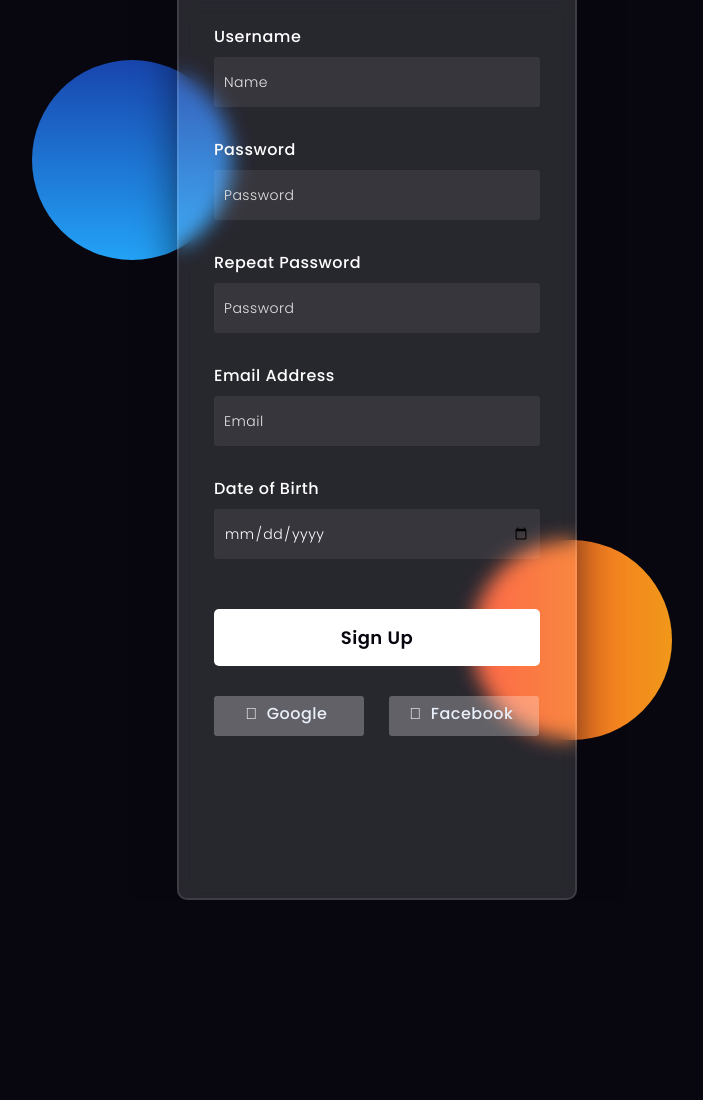
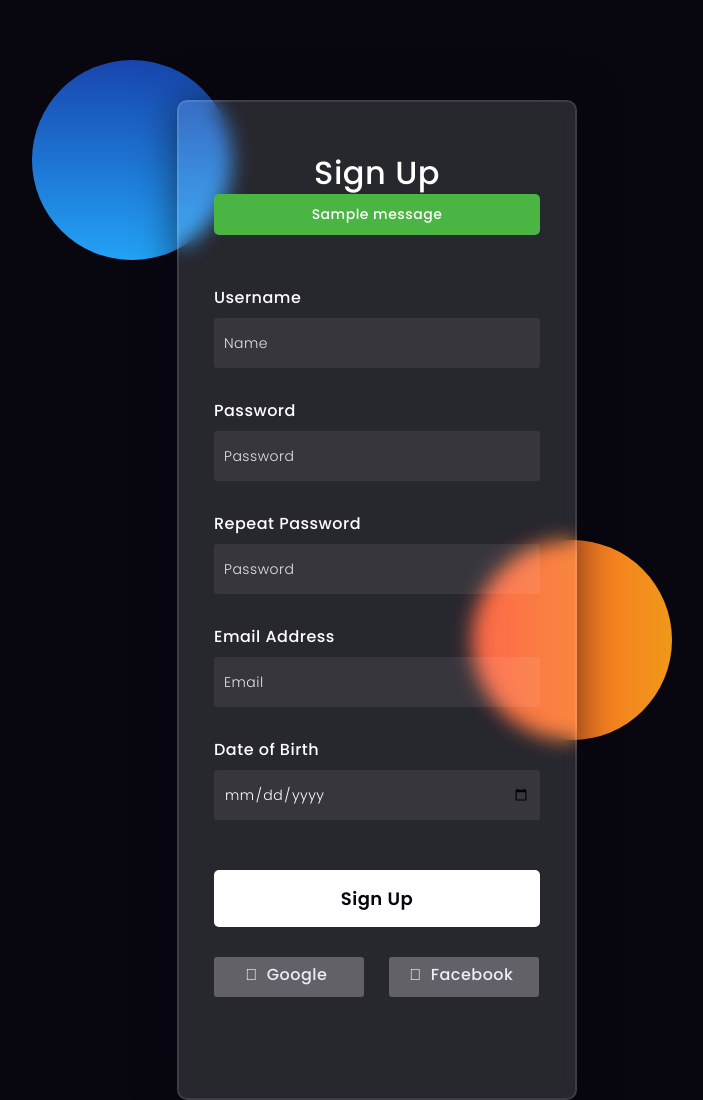
Before and after one commit to NidhiDaniel/My-First-Python-Login, a Django app: page /register/ in a window 1280 px wide. Shown: the whole page, without its empty margins (263-966 px from the left). Before the commit the page ends 900 px from the top, so only its background shows below. Run offline with Django 5.2, Linux system fonts and the light colour scheme; one stand-in notice (Sample message) is shown.

Commit message:
Validation Added in register

```diff
--- a/my_loginform/members/templates/signup.html
+++ b/my_loginform/members/templates/signup.html
@@ -60,19 +60,23 @@ body{
     right: -30px;
     bottom: -80px;
 }
-.sign_up{
-    height: 1000px;
+.container{
+    height: 125vh;
     width: 400px;
     background-color: rgba(255,255,255,0.13);
     position: absolute;
     transform: translate(-50%,-50%);
-    top: 50%;
+    top: 75%;
     left: 50%;
     border-radius: 10px;
     backdrop-filter: blur(10px);
     border: 2px solid rgba(255,255,255,0.1);
     box-shadow: 0 0 40px rgba(8,7,16,0.6);
     padding: 50px 35px;
+}
+.sign_up{
+    display: flex;
+    flex-direction: column;
 }
 .sign_up *{
     font-family: 'Poppins',sans-serif;
@@ -141,6 +145,36 @@ input{
 .social i{
   margin-right: 4px;
 }
+.alert {
+    padding: 10px 15px;
+    margin-bottom: 20px;
+    border-radius: 5px;
+    font-size: 14px;
+    text-align: center;
+    font-weight: 500;
+}
+
+/* Message types */
+.alert-success {
+    background-color: #4BB543;
+    color: white;
+}
+.alert-danger {
+    background-color: #FF4C4C;
+    color: white;
+}
+.alert-error {
+    background-color: #FF4C4C;
+    color: white;
+}
+.alert-warning {
+    background-color: #FFA500;
+    color: white;
+}
+.alert-info {
+    background-color: #3498db;
+    color: white;
+}
 
     </style>
 </head>
@@ -149,9 +183,25 @@ input{
         <div class="shape"></div>
         <div class="shape"></div>
     </div>
+    <div class="container">
     <form  method="post" class="sign_up">
+        {% csrf_token %}
         <h3>Sign Up </h3>
-        {% csrf_token %}
+        {% if messages %}
+            {% for message in messages %}
+                <div class="alert {% if message.tags %}alert-{{ message.tags }}{% endif %}">
+                    {{ message }}
+                </div>
+            {% endfor %}
+        {% endif %}
+        {% if form.errors %}
+            <div class="alert alert-danger">
+                Please correct the errors below.
+            </div>
+        {% endif %}
+        {% if next %}
+            <input type="hidden" name="next" value="{{ next }}">
+        {% endif %}
         <label for="username">Username</label>
         <input type="text" placeholder="Name" id="username" name="username">
 
@@ -169,5 +219,6 @@ input{
           <div class="fb"><i class="fab fa-facebook"></i>  Facebook</div>
         </div>
     </form>
+    </div>
 </body>
 </html>
```
